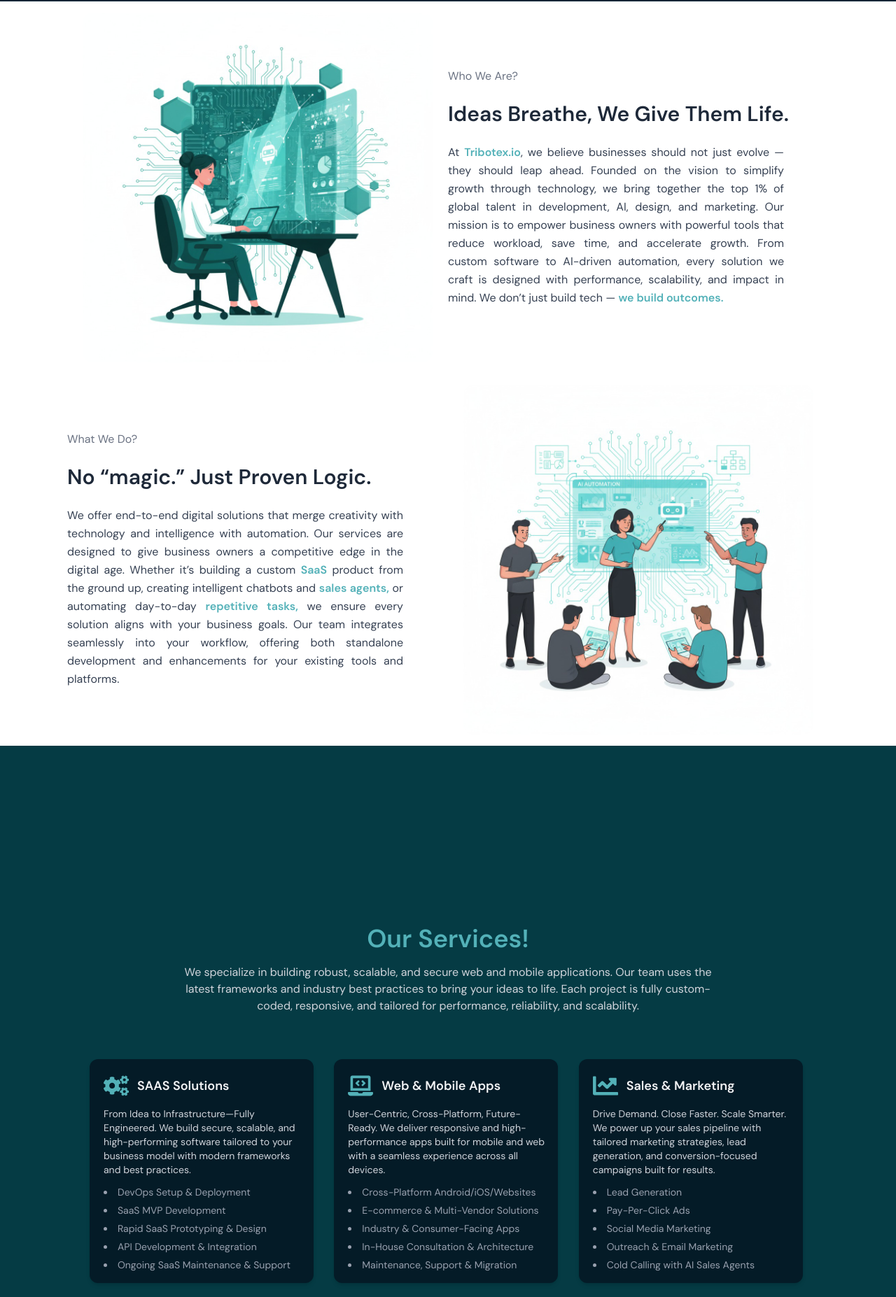
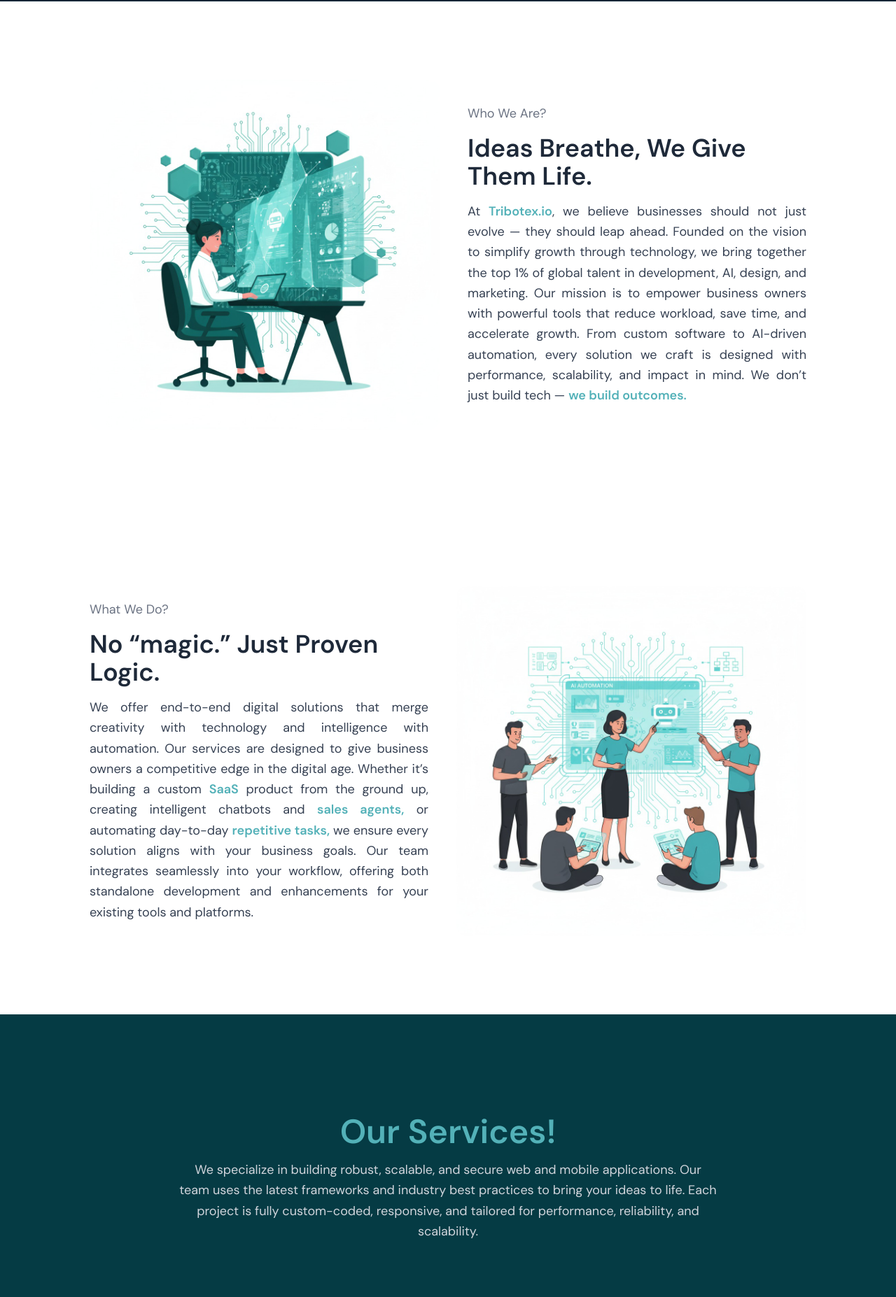
Before and after one commit to RMAWAIS489/Tribotix, a Next.js app in the folder Tribotix/: page / in a window 1280 px wide. Shown: the part 880-2734 px from the top of the page at 70% size. Built offline with nearby package versions, Linux system fonts and the light colour scheme.

Commit message:
services section updated

```diff
--- a/Tribotix/src/app/components/AboutUs.tsx
+++ b/Tribotix/src/app/components/AboutUs.tsx
@@ -5,8 +5,15 @@ import { motion } from "framer-motion";
 import { dmSans } from "../layout";
 const AboutUs: React.FC = () => {
   return (
-    <div id="about_us" >
-      <div className={`bg-white text-gray-900 px-6 md:px-24 py-4 flex flex-col md:flex-row items-center justify-center ${dmSans.className}`}>
+  <div id="about_us">
+  {/* --- WHO WE ARE SECTION --- */}
+  <div
+    className={`bg-white text-gray-900
+      px-4 sm:px-8 md:px-16 lg:px-24 xl:px-32 2xl:px-48
+      py-12 sm:py-16 md:py-20 lg:py-28
+      flex flex-col md:flex-row items-center justify-center gap-10
+      ${dmSans.className}`}
+  >
     {/* Left Side - Image */}
     <motion.div
       initial={{ opacity: 0, x: -50 }}
@@ -15,7 +22,7 @@ const AboutUs: React.FC = () => {
       viewport={{ once: true }}
       className="md:w-1/2 flex justify-center"
     >
-          <div className="relative w-[400px] h-[400px] md:w-[500px] md:h-[500px] rounded-2xl overflow-hidden ">
+      <div className="relative w-[300px] h-[300px] sm:w-[400px] sm:h-[400px] md:w-[450px] md:h-[450px] lg:w-[500px] lg:h-[500px] rounded-2xl overflow-hidden">
         <Image
           src="/images/who_we_are.jpg"
           alt="Team working together on technology"
@@ -32,54 +39,62 @@ const AboutUs: React.FC = () => {
       whileInView={{ opacity: 1, x: 0 }}
       transition={{ duration: 0.8 }}
       viewport={{ once: true }}
-          className="md:w-1/2 text-center md:text-left "
+      className="md:w-1/2 text-center md:text-left space-y-4"
     >
-          <h1 className="text-md text-gray-500 mb-6">Who We Are?</h1>
-          <h2 className="text-2xl md:text-3xl font-semibold text-gray-800 mb-6 ">
+      <h1 className="text-sm sm:text-base md:text-lg text-gray-500">
+        Who We Are?
+      </h1>
+      <h2 className="text-2xl sm:text-3xl md:text-4xl font-semibold text-gray-800">
         Ideas Breathe, We Give Them Life.
       </h2>
-          <p className="text-gray-700 text-md leading-relaxed  text-justify max-w-[30rem] font-normal">
+      <p className="text-gray-700 text-sm sm:text-base md:text-lg leading-relaxed text-justify max-w-[32rem] mx-auto md:mx-0">
         At{" "}
-            <span className="text-[#53b1b8] font-semibold">Tribotex.io</span>,
-            we believe businesses should not just evolve — they should leap
-            ahead. Founded on the vision to simplify growth through technology,
-            we bring together the top 1% of global talent in development, AI,
-            design, and marketing. Our mission is to empower business owners
-            with powerful tools that reduce workload, save time, and accelerate
-            growth. From custom software to AI-driven automation, every solution
-            we craft is designed with performance, scalability, and impact in
-            mind. We don’t just build tech —{" "}
-            <span className="font-semibold text-[#53b1b8]">
-              we build outcomes.
-            </span>
+        <span className="text-[#53b1b8] font-semibold">Tribotex.io</span>, we
+        believe businesses should not just evolve — they should leap ahead.
+        Founded on the vision to simplify growth through technology, we bring
+        together the top 1% of global talent in development, AI, design, and
+        marketing. Our mission is to empower business owners with powerful tools
+        that reduce workload, save time, and accelerate growth. From custom
+        software to AI-driven automation, every solution we craft is designed
+        with performance, scalability, and impact in mind. We don’t just build
+        tech —{" "}
+        <span className="font-semibold text-[#53b1b8]">we build outcomes.</span>
       </p>
     </motion.div>
   </div>
-      <div className= {`bg-white text-gray-900 px-6 md:px-24 py-4 flex flex-col md:flex-row items-center justify-center  ${dmSans.className}`}>
-        {/* Left Side - Text Content */}
+
+  {/* --- WHAT WE DO SECTION --- */}
+  <div
+    className={`bg-white text-gray-900
+      px-4 sm:px-8 md:px-16 lg:px-24 xl:px-32 2xl:px-48
+      py-12 sm:py-16 md:py-20 lg:py-28
+      flex flex-col md:flex-row items-center justify-center gap-10
+      ${dmSans.className}`}
+  >
+    {/* Left Side - Text */}
     <motion.div
       initial={{ opacity: 0, x: -50 }}
       whileInView={{ opacity: 1, x: 0 }}
       transition={{ duration: 0.8 }}
       viewport={{ once: true }}
-          className="md:w-1/2 text-center md:text-left"
+      className="md:w-1/2 text-center md:text-left space-y-4"
     >
-          <h1 className="text-md text-gray-500 mb-6">What We Do?</h1>
-          <h2 className="text-2xl md:text-3xl font-semibold text-gray-800 mb-6">
+      <h1 className="text-sm sm:text-base md:text-lg text-gray-500">
+        What We Do?
+      </h1>
+      <h2 className="text-2xl sm:text-3xl md:text-4xl font-semibold text-gray-800">
         No “magic.” Just Proven Logic.
       </h2>
-          <p className="text-gray-700 text-md leading-relaxed text-justify max-w-[30rem] font-normal">
+      <p className="text-gray-700 text-sm sm:text-base md:text-lg leading-relaxed text-justify max-w-[32rem] mx-auto md:mx-0">
         We offer end-to-end digital solutions that merge creativity with
-            technology and intelligence with automation. Our services are
-            designed to give business owners a competitive edge in the digital
-            age. Whether it’s building a custom{" "}
-            <span className="font-semibold text-[#53b1b8]">SaaS</span> product
-            from the ground up, creating intelligent chatbots and{" "}
-            <span className="font-semibold text-[#53b1b8]">sales agents,</span>{" "}
-            or automating day-to-day{" "}
-            <span className="font-semibold text-[#53b1b8]">
-              repetitive tasks,
-            </span>{" "}
+        technology and intelligence with automation. Our services are designed
+        to give business owners a competitive edge in the digital age. Whether
+        it’s building a custom{" "}
+        <span className="font-semibold text-[#53b1b8]">SaaS</span> product from
+        the ground up, creating intelligent chatbots and{" "}
+        <span className="font-semibold text-[#53b1b8]">sales agents,</span> or
+        automating day-to-day{" "}
+        <span className="font-semibold text-[#53b1b8]">repetitive tasks,</span>{" "}
         we ensure every solution aligns with your business goals. Our team
         integrates seamlessly into your workflow, offering both standalone
         development and enhancements for your existing tools and platforms.
@@ -94,7 +109,7 @@ const AboutUs: React.FC = () => {
       viewport={{ once: true }}
       className="md:w-1/2 flex justify-center"
     >
-          <div className="relative w-[400px] h-[400px] md:w-[500px] md:h-[500px] rounded-2xl overflow-hidden ">
+      <div className="relative w-[300px] h-[300px] sm:w-[400px] sm:h-[400px] md:w-[450px] md:h-[450px] lg:w-[500px] lg:h-[500px] rounded-2xl overflow-hidden">
         <Image
           src="/images/what_we_do.jpg"
           alt="Digital collaboration and innovation"
@@ -106,6 +121,7 @@ const AboutUs: React.FC = () => {
     </motion.div>
   </div>
 </div>
+
   );
 };
 export default AboutUs;
--- a/Tribotix/src/app/components/Services.tsx
+++ b/Tribotix/src/app/components/Services.tsx
@@ -87,18 +87,24 @@ export default function Services() {
   ];
 
   return (
-    <div id="services" className={`min-h-screen bg-[#053b44] text-gray-100 px-8 md:px-16 lg:px-32 py-16 md:py-32 lg:py-64  ${dmSans.className}`}>
+  <div
+  id="services"
+  className={`min-h-screen bg-[#053b44] text-gray-100
+    px-4 sm:px-6 md:px-12 lg:px-24 xl:px-32 2xl:px-48
+    py-12 sm:py-16 md:py-20 lg:py-28 xl:py-36
+    ${dmSans.className}`}
+>
   {/* Header */}
   <motion.div
     initial={{ opacity: 0, y: 40 }}
     animate={{ opacity: 1, y: 0 }}
     transition={{ duration: 0.8 }}
-        className="text-center mb-16"
+    className="text-center mb-12 sm:mb-16 md:mb-20"
   >
-        <h1 className="text-5xl md:text-4xl font-bold mb-4 text-[#53b1b8]">
+    <h1 className="text-3xl sm:text-4xl md:text-5xl font-bold mb-4 text-[#53b1b8]">
       Our Services!
     </h1>
-        <p className="text-md text-gray-300 max-w-3xl mx-auto">
+    <p className="text-sm sm:text-base md:text-lg text-gray-300 max-w-3xl mx-auto leading-relaxed">
       We specialize in building robust, scalable, and secure web and mobile
       applications. Our team uses the latest frameworks and industry best
       practices to bring your ideas to life. Each project is fully custom-coded,
@@ -107,7 +113,7 @@ export default function Services() {
   </motion.div>
 
   {/* Services Grid */}
- <div className="grid md:grid-cols-2 lg:grid-cols-3 gap-6">
+  <div className="grid grid-cols-1 sm:grid-cols-2 lg:grid-cols-3 gap-6 sm:gap-8 md:gap-10">
     {services.map((service, index) => (
       <motion.div
         key={service.title}
@@ -115,14 +121,19 @@ export default function Services() {
         whileInView={{ opacity: 1, y: 0 }}
         transition={{ duration: 0.6, delay: index * 0.1 }}
         viewport={{ once: true }}
-      className="bg-[rgb(4,27,39)] rounded-xl shadow-md p-5  hover:shadow-[#53b1b8]/40 transition-all duration-300 hover:-translate-y-2
-                 w-80 h-80"
+        className="bg-[rgb(4,27,39)] rounded-xl shadow-md
+                   p-5 sm:p-6 md:p-7
+                   hover:shadow-[#53b1b8]/40
+                   transition-all duration-300 hover:-translate-y-2
+                   w-full max-w-[21rem] mx-auto h-auto min-h-[20rem]"
       >
         <div className="flex items-center gap-3 mb-3">
           {service.icon}
           <h2 className="text-lg font-semibold">{service.title}</h2>
         </div>
-      <p className="text-sm text-gray-300 my-3 w-72">{service.description}</p>
+        <p className="text-sm text-gray-300 my-3 w-full max-w-[18rem]">
+          {service.description}
+        </p>
         <ul className="space-y-1.5 text-gray-400 list-disc list-inside">
           {service.list.map((item, i) => (
             <li key={i} className="hover:text-[#53b1b8] transition text-sm">
@@ -133,8 +144,7 @@ export default function Services() {
       </motion.div>
     ))}
   </div>
+</div>
 
-
-    </div>
   );
 }
```
Lines whose indentation alone changed are shown as unchanged.
